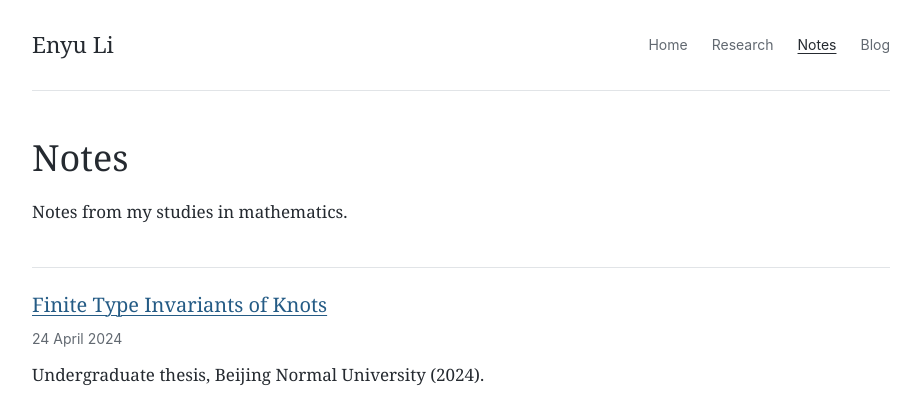
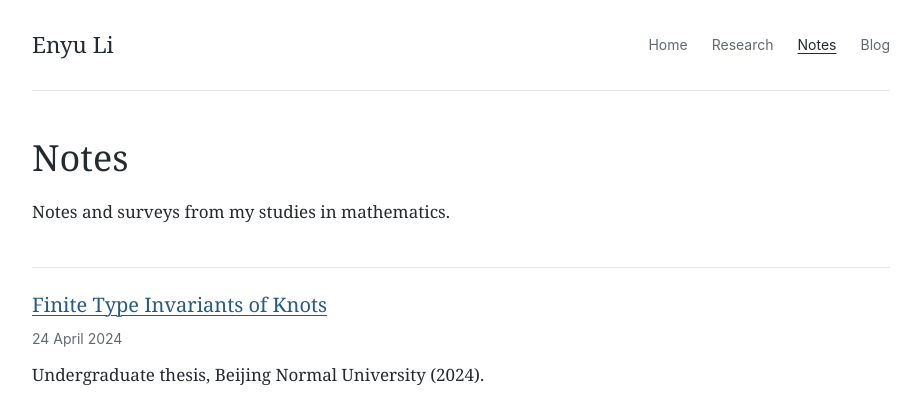
Before and after one commit to Enyu2023/Enyu2023.github.io, a Jekyll site: the page built from notes.html, in a window 1280 px wide. Shown: the top 394 px of the page, without its empty margins (179-1100 px from the left). Built offline with Jekyll 4.4.1, drawn with Linux system fonts in a browser that asks for light colours.

Commit message:
Describe the notes collection as notes and surveys

```diff
--- a/_layouts/home.html
+++ b/_layouts/home.html
@@ -36,7 +36,7 @@ layout: academic
     <h2 id="notes-heading">Notes</h2>
     <a href="{{ '/notes/' | relative_url }}">All notes <span aria-hidden="true">→</span></a>
   </div>
-  <p>Notes from my studies in mathematics.</p>
+  <p>Notes and surveys from my studies in mathematics.</p>
   {% assign recent_notes = site.notes | sort: 'date' | reverse %}
   {% assign featured_notes = recent_notes | where: 'featured', true %}
   {% assign other_notes = recent_notes | where_exp: 'note', 'note.featured != true' %}
--- a/notes.html
+++ b/notes.html
@@ -2,11 +2,11 @@
 layout: academic
 title: Notes
 permalink: /notes/
-description: Notes from my studies in mathematics.
+description: Notes and surveys from my studies in mathematics.
 ---
 <header class="page-heading">
   <h1>Notes</h1>
-  <p>Notes from my studies in mathematics.</p>
+  <p>Notes and surveys from my studies in mathematics.</p>
 </header>
 {% assign notes = site.notes | sort: 'date' | reverse %}
 {% assign featured_notes = notes | where: 'featured', true %}
```
